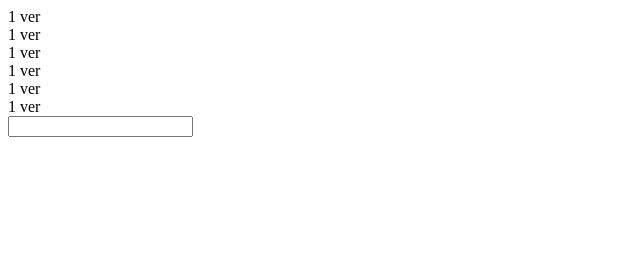
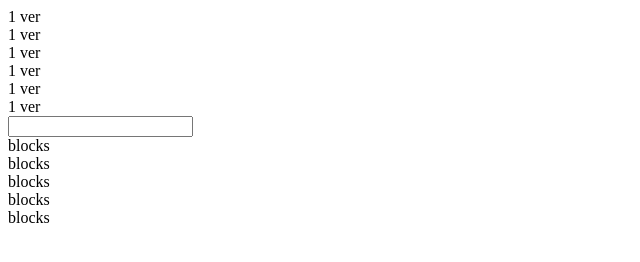
Before and after one commit to catdeveloper-com/dev1, a plain HTML site: page index.html in a window 1280 px wide. Shown: the whole page, without its empty margins (0-640 px from the left). Drawn offline with Linux system fonts and the light colour scheme.

Commit message:
Блочная модель: выполнено

```diff
--- a/index.html
+++ b/index.html
@@ -16,11 +16,11 @@
     <div class="element">1 ver</div>
     <div class="element">1 ver</div>
     <input name="test">
-    <div class="element"></div>
-    <div class="element"></div>
-    <div class="element"></div>
-    <div class="element"></div>
-    <div class="element"></div>
+    <div class="element">blocks</div>
+    <div class="element">blocks</div>
+    <div class="element">blocks</div>
+    <div class="element">blocks</div>
+    <div class="element">blocks</div>
     <div class="element"></div>
     <div class="element"></div>
     <div class="element"></div>
```
Also changed, not shown: style.css (added).
